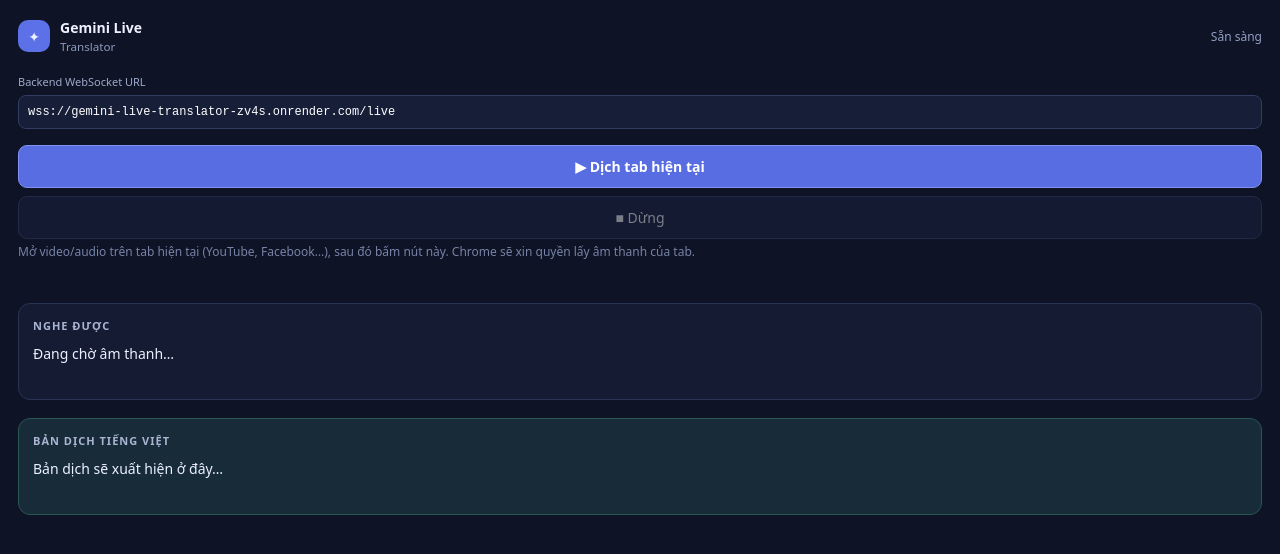
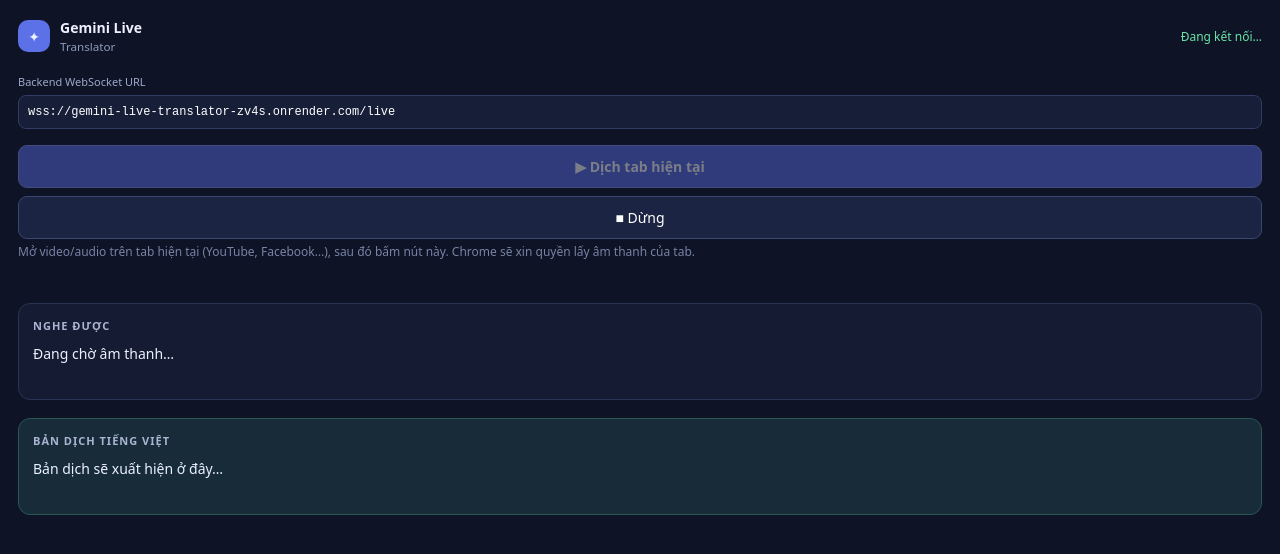
Before and after one commit to quyenvkbn/gemini-live-translator, a browser extension: page extension/sidepanel.html in a window 1280 px wide. Both pictures are taken after a click on the button "▶ Dịch tab hiện tại". Drawn offline with Linux system fonts and the light colour scheme.

Commit message:
Show immediate extension action feedback

```diff
--- a/extension/sidepanel.html
+++ b/extension/sidepanel.html
@@ -9,8 +9,8 @@
 <body>
   <header><div class="brand"><span class="orb">✦</span><div><strong>Gemini Live</strong><small>Translator</small></div></div><span id="status" class="status">Sẵn sàng</span></header>
   <label class="field">Backend WebSocket URL<input id="backendUrl" value="wss://gemini-live-translator-zv4s.onrender.com/live" /></label>
-  <button id="start" class="primary">▶ Dịch tab hiện tại</button>
-  <button id="stop" disabled>■ Dừng</button>
+  <button id="start" class="primary" type="button">▶ Dịch tab hiện tại</button>
+  <button id="stop" disabled type="button">■ Dừng</button>
   <p class="hint">Mở video/audio trên tab hiện tại (YouTube, Facebook…), sau đó bấm nút này. Chrome sẽ xin quyền lấy âm thanh của tab.</p>
   <section><h2>Nghe được</h2><p id="source">Đang chờ âm thanh…</p></section>
   <section class="translated"><h2>Bản dịch tiếng Việt</h2><p id="translation">Bản dịch sẽ xuất hiện ở đây…</p></section>
--- a/extension/sidepanel.js
+++ b/extension/sidepanel.js
@@ -31,6 +31,9 @@ function handleMessage(message) {
 }
 
 async function start() {
+  status('Đang kết nối…', 'live');
+  $('start').disabled = true;
+  $('stop').disabled = false;
   const backendUrl = normalizeBackendUrl($('backendUrl').value);
   $('backendUrl').value = backendUrl;
   chrome.storage.local.set({ backendUrl });
```
